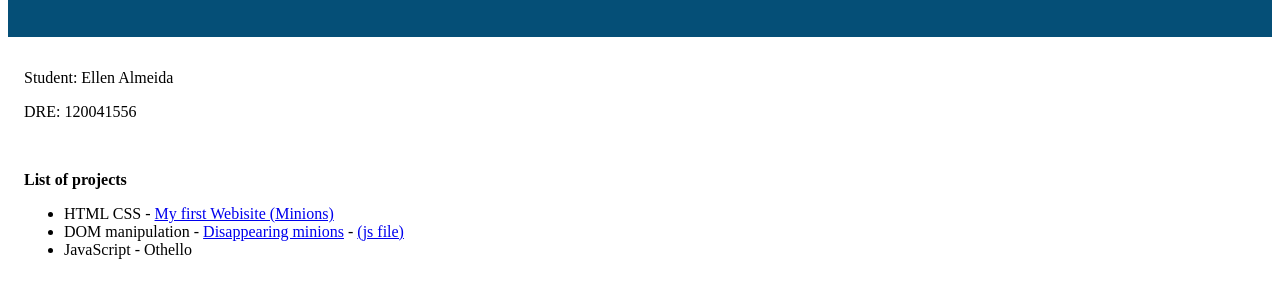
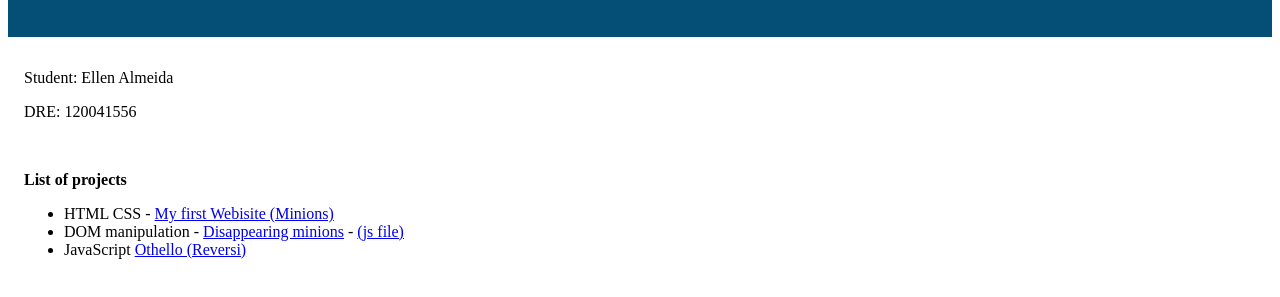
Before and after one commit to EllenSouza/web1, a plain HTML site: page index.html in a window 1280 px wide. Shown: the part 83-380 px from the top of the page. Drawn offline with Linux system fonts and the light colour scheme.

Commit message:
add link to othello

```diff
--- a/index.html
+++ b/index.html
@@ -23,7 +23,7 @@
             <ul>
                 <li> HTML CSS - <a href="../web1/firstPage/minions.html"> My first Webisite (Minions) </a></li>
                 <li> DOM manipulation - <a href="../web1/dom/dom.html">Disappearing minions</a> - <a target="_blank" href="../web1/dom/domManipulation.js">(js file)</a></li>
-                <li> JavaScript - Othello</li>
+                <li> JavaScript <a target="_blank" href="https://keviinsna.github.io/desenvolvimento-web/othello/othello.html"> Othello (Reversi)</a></li>
             </ul>
         </div>
 
```
